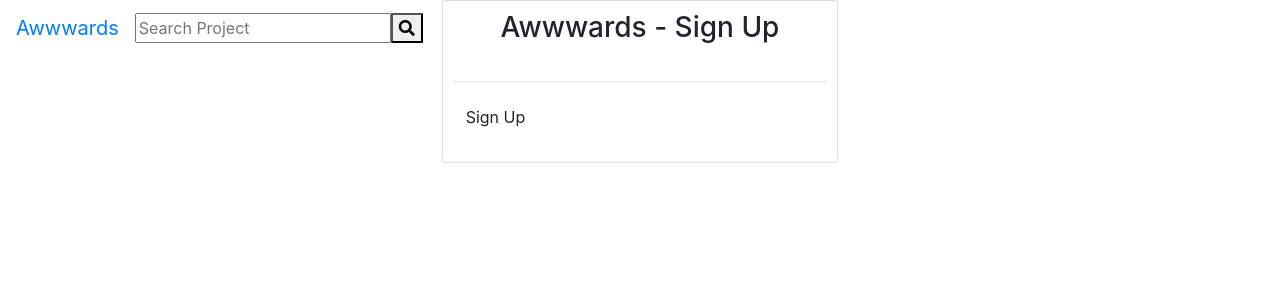
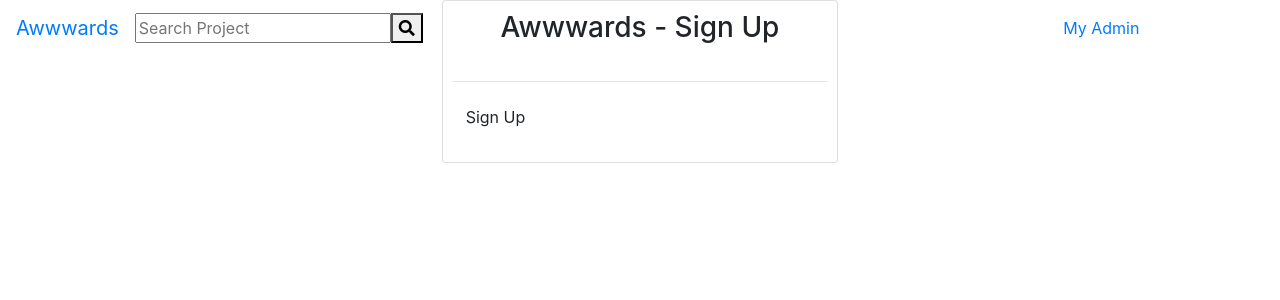
Before and after one commit to jumbamathews/Awwwards-2, a Django app: template projects/templates/registration/registration_form.html in a window 1280 px wide. Shown: the top 300 px of the page. Run offline with Django 3.2, Linux system fonts and the light colour scheme; the template is opened without the code that fills it, so the values that code supplies are empty; some libraries are stand-ins or nearby versions.

Commit message:
Add API and Admin nav links

```diff
--- a/projects/templates/navbar.html
+++ b/projects/templates/navbar.html
@@ -26,6 +26,19 @@
           <button class="search-btn" type="submit"><i class="fas fa-search"></i></button>
         </form>
       </div>
+      <ul style="margin-right:50px;" class="navbar-nav ml-auto">
+        <li class="nav-item">
+          <a href="/admin" class="nav-link">My Admin</a>
+        </li>
+        <li class="nav-item dropdown show">
+          <a style="color:#fff;" class="nav-link dropdown-toggle" role="button" id="dropdownMenuLink" data-toggle="dropdown" aria-haspopup="true" aria-expanded="false">
+            APIs
+          </a>
+          <div class="dropdown-menu" aria-labelledby="dropdownMenuLink">
+            <a href="{% url 'profile_list' %}" class="dropdown-item">Users API</a>
+            <a href="{% url 'project_list' %}" class="dropdown-item">Projects API</a>
+          </div>
+        </li>
 
     </div>
   </nav>
```
